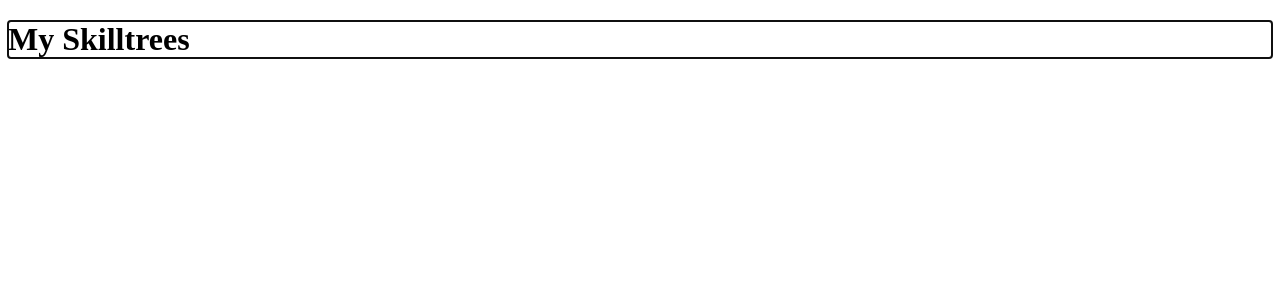
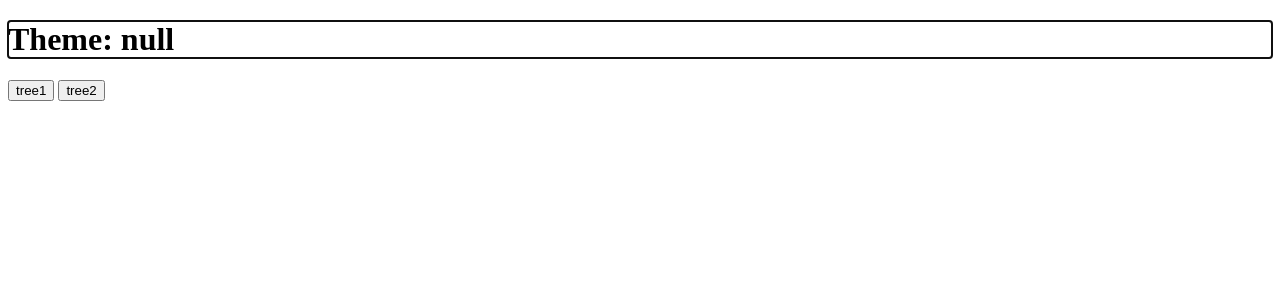
Before and after one commit to 1whatleytay/skilltree, a Svelte app: page /skilltrees in a window 1280 px wide. Shown: the top 300 px of the page. Built offline with nearby package versions, Linux system fonts and the light colour scheme.

Commit message:
Persistent Storage
Working tentatively, need to fix JSON.parse

```diff
--- a/src/App.svelte
+++ b/src/App.svelte
@@ -1,6 +1,7 @@
 <script>
   import { Router, Route, Link } from "svelte-navigator";
   import Homepage from "./Homepage.svelte";
+  import SavedTrees from "./SavedTrees.svelte";
 
 </script>
 
@@ -12,7 +13,7 @@
     </Route>
 
     <Route path="skilltrees">
-      <h1> My Skilltrees </h1>
+      <SavedTrees />
     </Route>
 
     <Route path="construct">
--- /dev/null
+++ b/src/SavedTrees.svelte
@@ -0,0 +1,24 @@
+<script>
+	import {skillTrees} from './store.js';
+
+    let trees = [];
+
+    let tree1 = {
+        name: 'test',
+        skills: []
+    };
+
+    let tree2 = {
+        name: 'test2',
+        skills: []
+    };
+</script>
+
+<h1>Theme: {$skillTrees}</h1>
+
+<button on:click={() => skillTrees.set(JSON.stringify(tree1))}>
+	tree1
+</button>
+<button on:click={() => skillTrees.set(JSON.stringify(tree2))}>
+	tree2
+</button>
--- /dev/null
+++ b/src/store.js
@@ -0,0 +1,7 @@
+import { writable } from "svelte/store";
+
+const storedTrees = localStorage.getItem("skilltrees");
+export const skillTrees = writable(storedTrees);
+skillTrees.subscribe(value => {
+    localStorage.setItem("skilltrees", value);
+});
```
